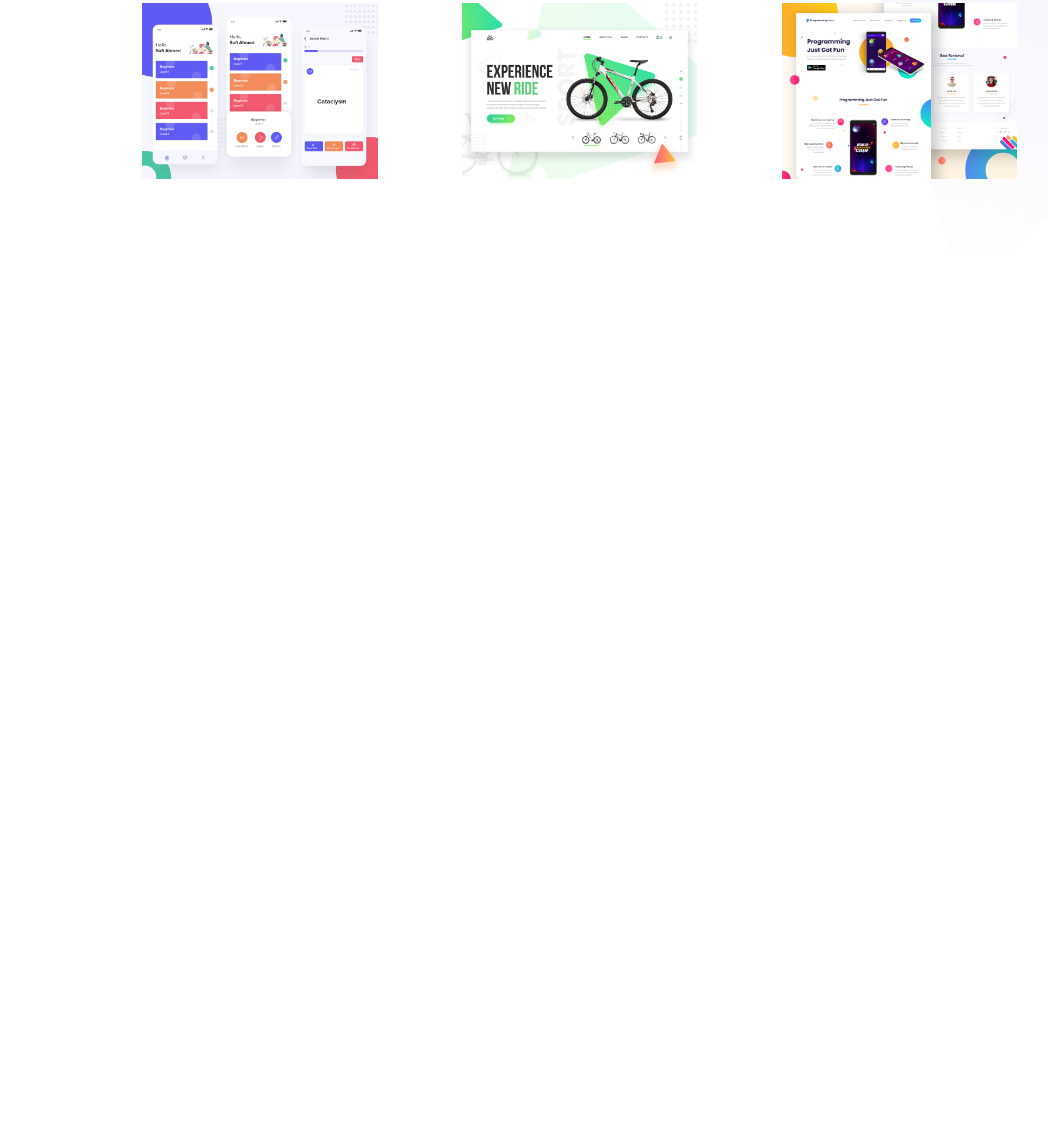
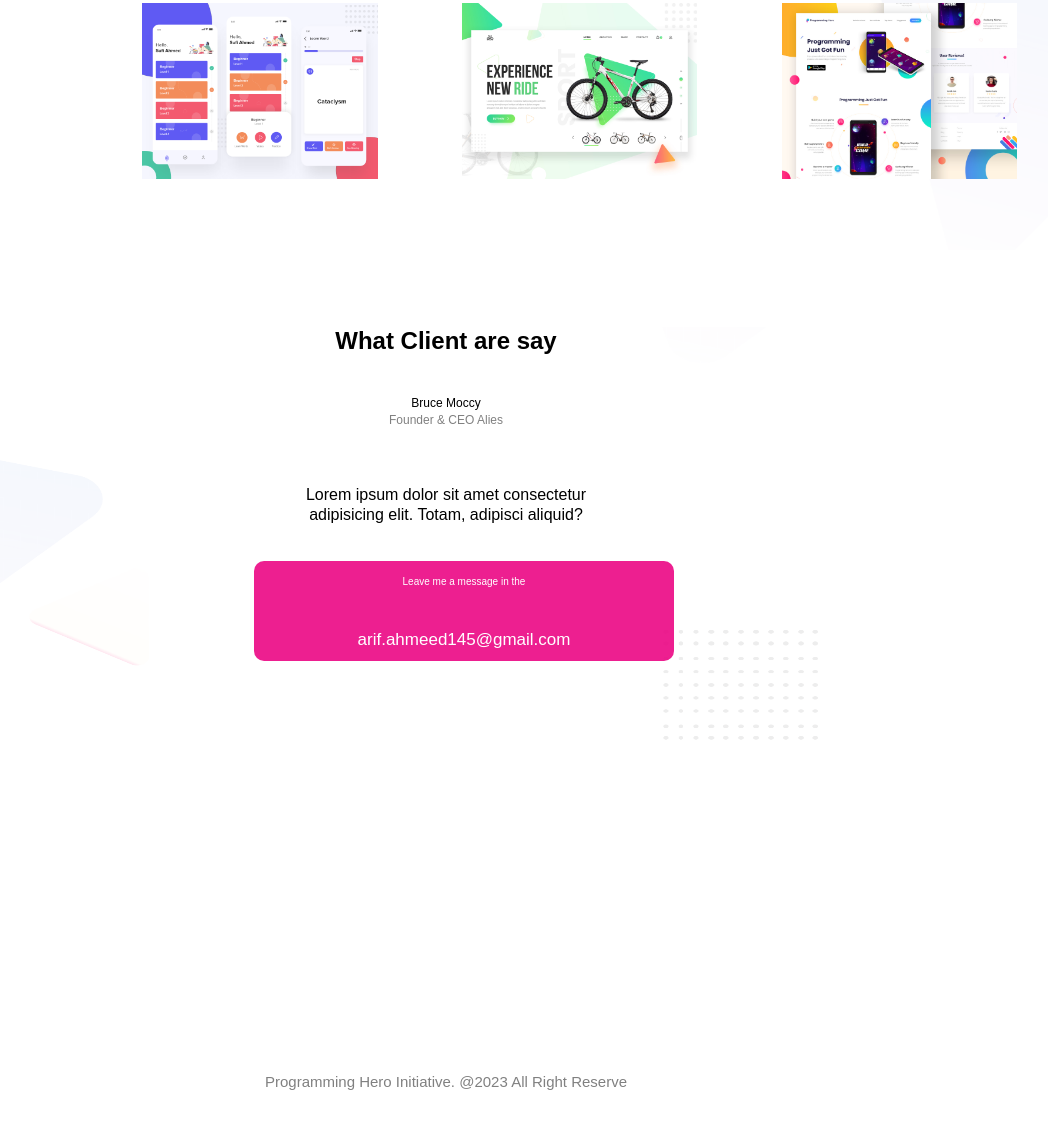
Before and after one commit to Ariful145/personal-website, a plain HTML site: page index.html in a window 1280 px wide. Shown: the part 1613-2741 px from the top of the page, without its empty margins (194-1242 px from the left). Before the commit the page ends 1920 px from the top, so only its background shows below. Drawn offline with Linux system fonts and the light colour scheme.

Commit message:
Add files via upload

```diff
--- a/index.html
+++ b/index.html
@@ -42,5 +42,21 @@
 
         </div>
     </section>
+    <section class="footer">
+        <div class="report">
+            <h2>What Client are say</h2>
+            <p class="txtsize">Bruce Moccy <br>
+              <span>Founder & CEO Alies</span></p>
+            <p class="latter">Lorem ipsum dolor sit amet consectetur <br>
+                adipisicing elit. Totam, adipisci aliquid? </p>
+        </div>
+        <div class="adrs">
+            <p id="sms"> Leave me a message in the </p>
+            <P> arif.ahmeed145@gmail.com</p>
+        </div>
+    </section>
+    <footer>
+        <p>Programming Hero Initiative. @2023 All Right Reserve</p>
+    </footer>
 </body>
 </html>
--- a/style.css
+++ b/style.css
@@ -87,7 +87,7 @@ section{
 }
 
 .work-pic{
-    float: left;
+
     margin-left: 20%;
     display: inline-block;
     position: center;
@@ -100,3 +100,61 @@ section{
     margin-top: 148px;
     margin-left: 80px;
 }
+
+.footer{
+    background: url("images/footer-bg.png");
+    background-repeat: no-repeat;
+    background-size: 85% 70%;
+    width: 100%;
+
+}
+
+.report{
+    text-align: center;
+}
+
+span{
+    color: gray;
+}
+
+.txtsize{
+    font-size: 12px;
+    line-height: 17px;
+}
+
+.latter{
+    font-size: 16px;
+    line-height: 20px;
+}
+
+.adrs{
+    color: #fff;
+    background: rgba(235, 4, 131, 0.89);
+    text-align: center;
+    justify-content: center;
+    width: 400px;
+    margin-left: 35%;
+    border-radius: 10px;
+    padding: 0px 10px 0px 10px;
+    height: 100px;
+
+
+}
+
+.adrs p{
+    line-height: 1px;
+    font-size: 17px;
+}
+
+#sms{
+    font-size: 10px;
+    color: #fff;
+
+}
+
+footer{
+    color: grey;
+    text-align: center;
+    font-size: 15px;
+    height: fit-content;
+}
```
